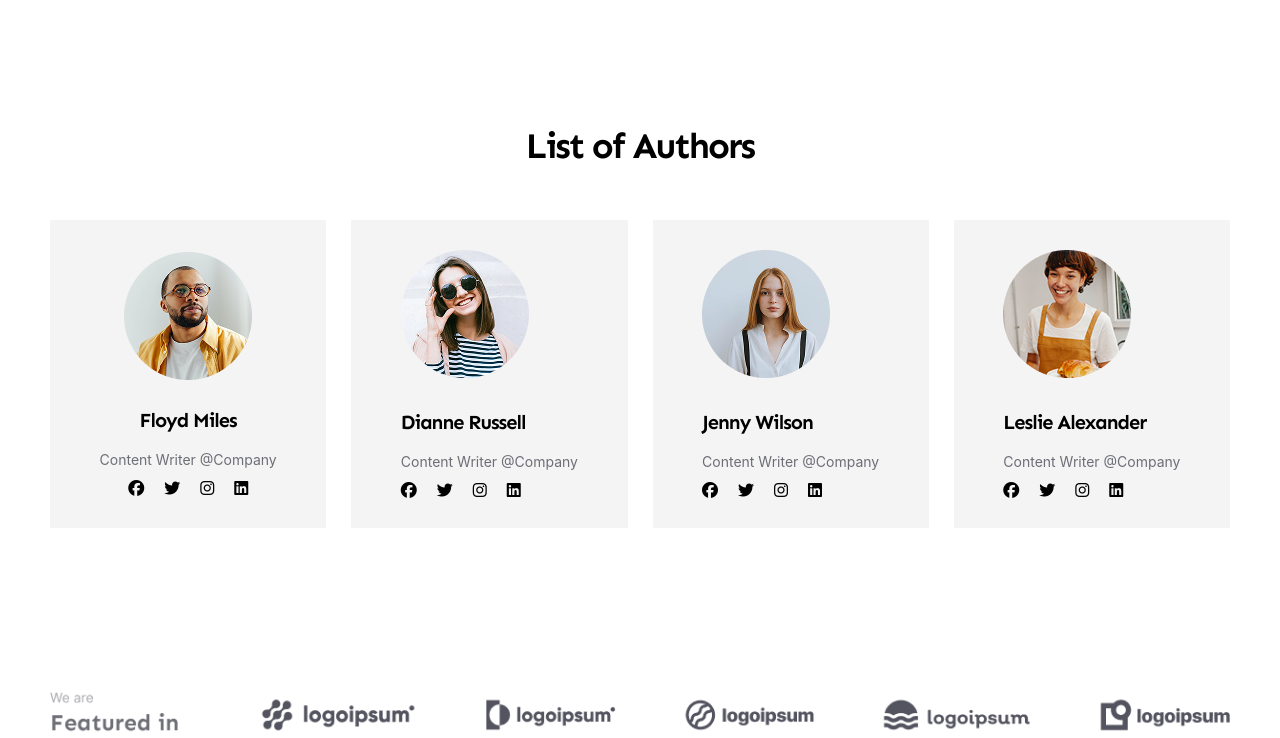
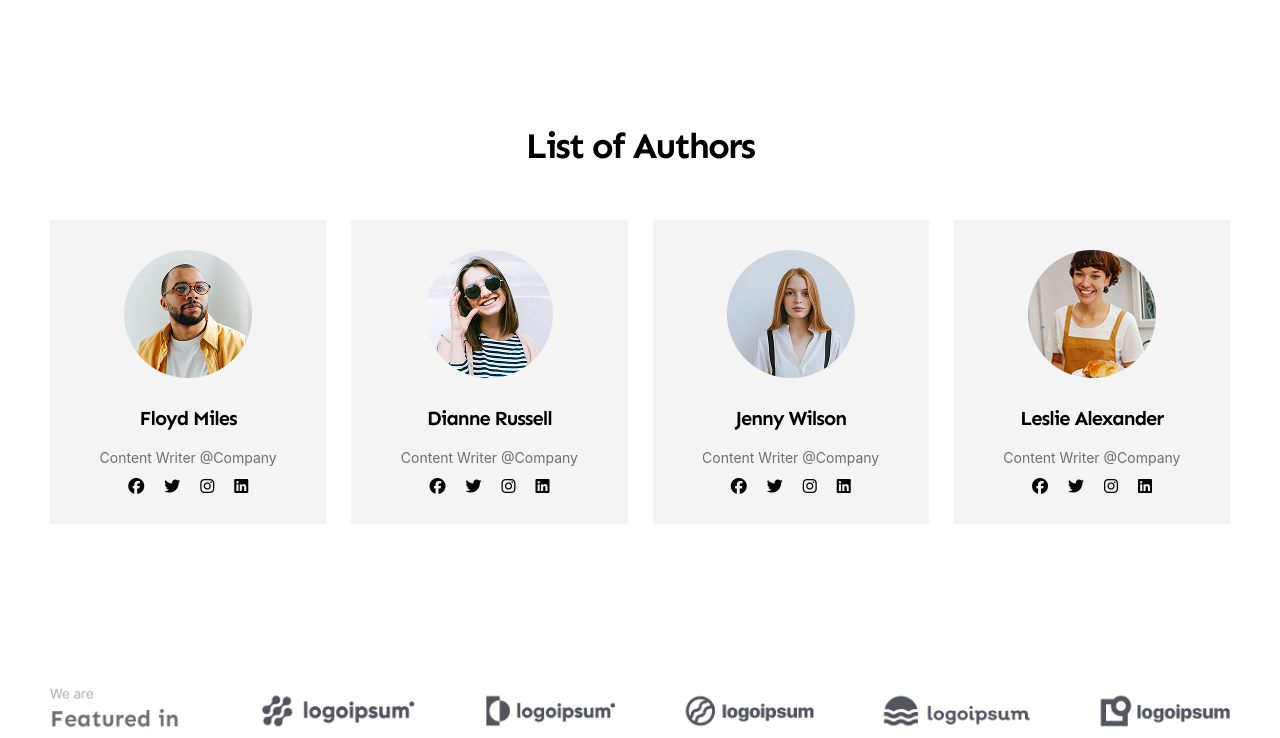
Before and after one commit to Atuleojonugwa/Whitespace, a Django app: page / in a window 1280 px wide. Shown: the part 3560-4298 px from the top of the page. Run offline with Django 5.2, Linux system fonts and the light colour scheme.

Commit message:
corrected for loa's

```diff
--- a/static/style.css
+++ b/static/style.css
@@ -289,8 +289,6 @@ button{
     width: 100%;
 }
 .loa1, .loa2, .loa3, .loa4{
-    /* border: 1px solid var(--grey); */
-    /* margin-left: 25px; */
     padding: 30px 20px;
     display: flex;
     justify-content: center;
@@ -298,13 +296,30 @@ button{
     align-items: center;
     width: 300px;
 }
+.loa2>a{
+    display: flex;
+    justify-content: center;
+    flex-direction: column;
+    align-items: center;
+    width: 100%;
+}
+.loa3>a{
+    display: flex;
+    justify-content: center;
+    flex-direction: column;
+    align-items: center;
+    width: 100%;
+}
+.loa4>a{
+    display: flex;
+    justify-content: center;
+    flex-direction: column;
+    align-items: center;
+    width: 100%;
+}
 .loa1, .loa2, .loa3, .loa4{
     background-color: var(--light-grey);
 }
-
-/* .loa4{
-    padding: 40px;
-} */
 .loa2{
     background-color: var(--light-yellow);
 }
@@ -319,8 +334,6 @@ button{
 /* logo component styling  */
 .logoc{
     padding: 80px 50px;
-    /* width: 100%; */
-    /* background-color: red; */
 }
 .logo-component img{
     width: 100%;
@@ -343,7 +356,6 @@ button{
     background-color: var(--light-yellow);
     padding: 100px;
     display: flex;
-    /* align-items: center; */
     justify-content: space-between;
 }
 .jon{
@@ -360,7 +372,6 @@ button{
 }
 .txt{
     margin-left: 13px;
-    /* background-color: red; */
 }
 .arrows{
     display: flex;
@@ -395,11 +406,9 @@ button{
 
 /* join styling begins  */
 .join{
-    /* background-color: red; */
    display: flex;
    justify-content: center;
    align-items: center;
-    /* width: 414px; */
 }
 .jdiv{
     display: flex;
@@ -407,7 +416,6 @@ button{
     justify-content: center;
     flex-direction: column;
     width: 414px;
-    /* border: 2px solid black; */
     gap: 20px;
 
     p{
@@ -421,7 +429,6 @@ button{
 
 footer{
     background-color: var(--black);
-    /* padding: 80px 50px 80px 50px; */
     margin-top: 150px;
 }
 .futin{
@@ -433,19 +440,14 @@ footer{
     justify-content: space-between;
     background-color: rgba(255, 255, 255, 0.118);
     margin-top: 50px;
-    /* opacity: 5%; */
     padding: 60px 40px;
     gap: 40px;
-    /* margin: 0 auto; */
-    /* width: 100%; */
 }
 .inp{
     display: flex;
     align-items: center;
     justify-content: center;
     gap: 20px;
-    /* background-color: red; */
-    /* width: 100%; */
 
 
 
@@ -1062,8 +1064,6 @@ footer{
     }
 
     .loa1, .loa2, .loa3, .loa4{
-        /* border: 1px solid var(--grey); */
-        /* margin-left: 25px; */
         padding: 20px 15px;
         display: flex;
         justify-content: center;
@@ -1078,9 +1078,7 @@ footer{
     .loa2, .loa3, .loa4{
         margin-left: 0;
     }
-    /* .loa4{
-        padding: 40px;
-    } */
+
     .loa2{
         background-color: var(--light-yellow);
     }
@@ -1091,8 +1089,6 @@ footer{
 
     .logoc{
         padding: 20px 15px;
-        /* width: 100%; */
-        /* background-color: red; */
     }
     .logo-component img{
         height: 20px;
```
